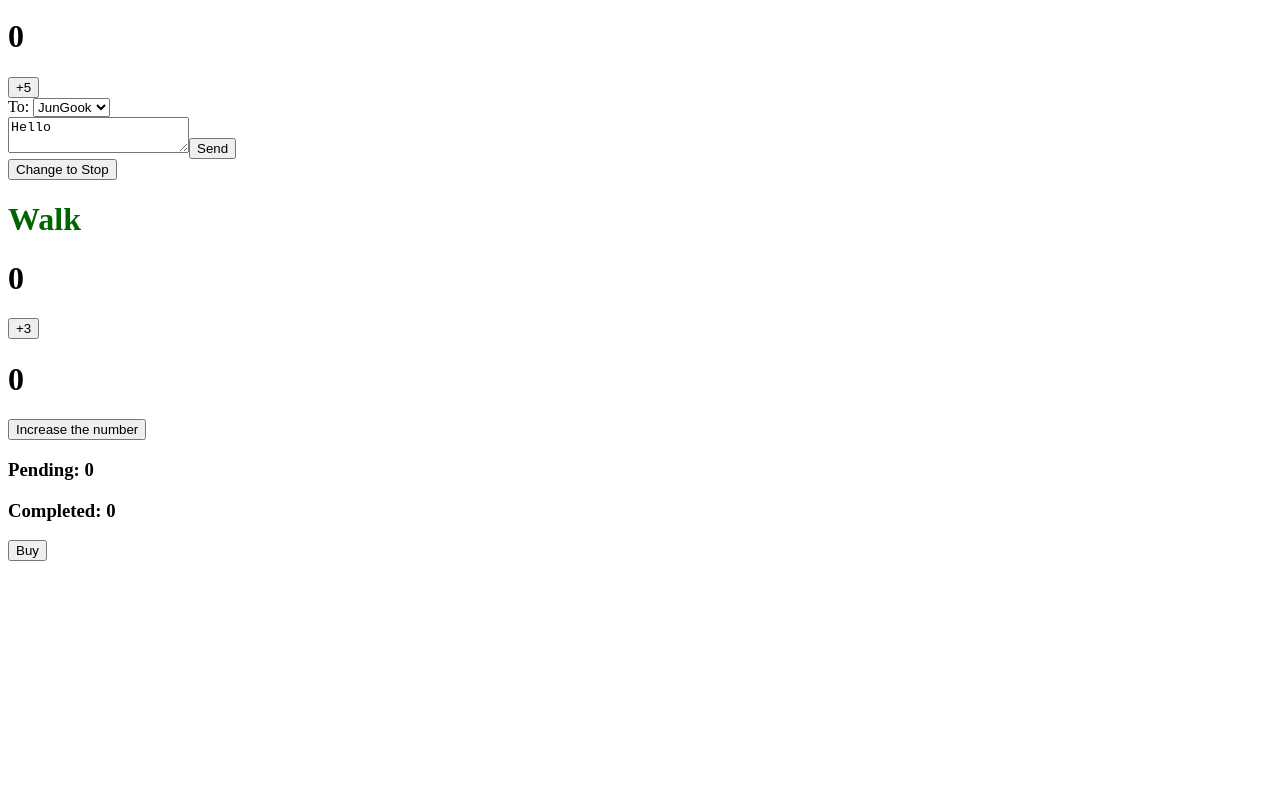
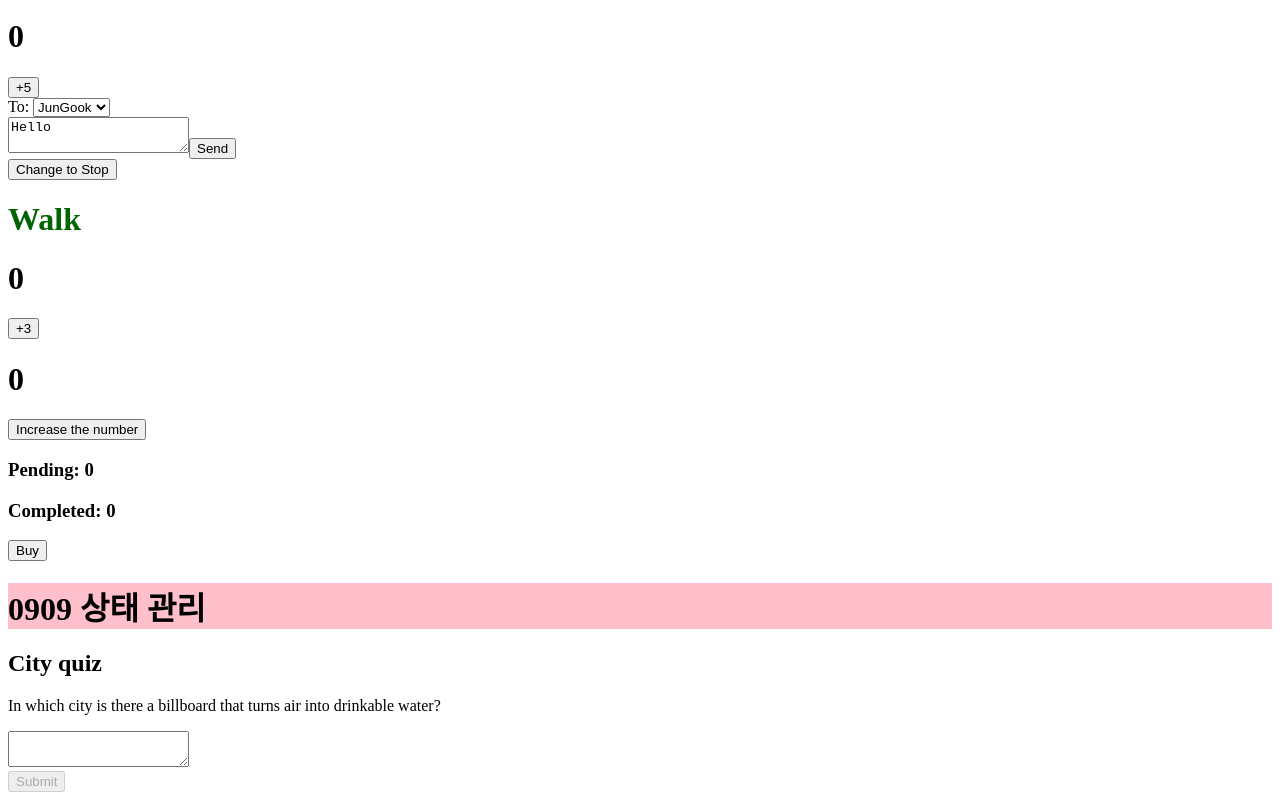
Before and after one commit to devgiants75/frontend-230527-react, a React (Create React App) app in the folder react0527/: page /manageState in a window 1280 px wide. Shown: the part 10782-11582 px from the top of the page. Before the commit the page ends 11351 px from the top, so only its background shows below. Built offline with nearby package versions, Linux system fonts and the light colour scheme.

Commit message:
20230909

```diff
--- /dev/null
+++ b/react0527/src/0909/ManageState.tsx
@@ -0,0 +1,11 @@
+import React from 'react'
+import ManageState01 from './a_Manage_State/ManageState01'
+
+export default function ManageState() {
+  return (
+    <>
+      <h1 style={{ backgroundColor: 'pink' }}>0909 상태 관리</h1>
+      <ManageState01 />
+    </>
+  )
+}
--- /dev/null
+++ b/react0527/src/0909/a_Manage_State/ManageState01.tsx
@@ -0,0 +1,120 @@
+import React, { useState } from 'react'
+
+//! 입력에 반응하는 상태
+
+//? 선언적 UI와 명령형 UI 비교
+
+// 명령형 프로그래밍: 브라우저에서 DOM만을 사용
+// >> ts, html문서만으로 작성 가능
+
+// 선언적 프로그래밍
+// : 브라우저에서 React를 사용하여 UI를 직접 조작하는 것이 아니라
+// : 표시하려는 내용을 선언하면 React가 UI를 업데이트하는 방식으로 파악
+
+// React에서 UI를 선언적으로 작성하는 방법
+
+//^ 1. 구성요소를 다양한 시각적 상태로 식별
+// EX) input에 데이터 입력
+
+// 빈 상태: 비활성화된 '제출' 버튼 존재
+// 입력 중: 활성화된 '제출' 버튼 존재
+// 제출 중: 완전히 비활성화 > 스피너가 표시
+
+// 성공: 양식 대신 '성공!' 메시지 표시
+// 오류: 입력 중 상태와 동일하지만 추가 오류 메시지를 표시
+
+//^ 2. 상태 변경을 트리거하는 것을 결정
+// 사람이 입력: 버튼 클릭, 필드 입력, 링크 탐색 등
+// 컴퓨터의 입력: 네트워크 응답 도착, 시간 초과 완료, 이미지 로딩 등
+
+// Empty >> Typing >> Submitting > Error
+//                               > Success
+
+//^ 3. useState를 사용하여 메모리 내 상태를 나타내기
+// 입력의 답변을 저장
+// 오류가 있는 경우를 저장
+// const [answer, setAnswer] = useState<string>('');
+// const [error, setError] = useState<string | null>(null); // 오류가 발생하는 경우 해당 메시지 저장
+
+// const [isEmpty, setIsEmpty] = useState<boolean>(true);
+// 제출중에 대한 상태
+// const [isSubmitting, setIsSubmitting] = useState<boolean>(false);
+// 오류일 경우 상태
+// 성공일 경우 상태
+
+//^ 4. 필수적이지 않은 상태 변수 제거
+// 필수적이지 않은 상태가 충돌되는지 여부
+// EX) isTyping과 isSubmitting이 동시에 참일 수 있는가?
+// 다른 상태 변수에서 이미 동일한 정보를 얻을 수 있는지 여부
+// 다른 상태 변수의 역(반대)에서 동일한 정보를 얻을 수 있는지 여부
+
+// const [answer, setAnswer] = useState<string>('');
+// const [error, setError] = useState<string | null>(null);
+// const [status, setStatus] = useState('typing'); // typing, submitting, success
+
+//^ 5. 이벤트 핸들러를 연결하여 상태 설정
+
+function submitForm(answer: string): Promise<void> {
+  return new Promise((resolve, reject) => {
+    setTimeout(() => {
+      const shouldError = answer.toLowerCase() !== 'lima';
+      if (shouldError) {
+        reject(new Error('Good guess but a wrong answer. Try again'));
+      } else {
+        resolve();
+      }
+    }, 1500);
+  })
+}
+
+export default function ManageState01() {
+
+  const [answer, setAnswer] = useState<string>('');
+  const [error, setError] = useState<Error | null>(null);
+  const [status, setStatus] = useState<'typing' | 'submitting' | 'success'>('typing');
+
+  if (status === 'success') {
+    return <h1>정답입니다!</h1>
+  }
+
+  async function handleSubmit(e: React.FormEvent): Promise<void> {
+    e.preventDefault();
+    setStatus('submitting');
+    try {
+      await submitForm(answer);
+      setStatus('success');
+
+    } catch (err) {
+      if (err instanceof Error) {
+        setError(err);
+      } else {
+        setError(new Error('An unexpected error occurred.'));
+      }
+      setStatus('typing');
+    }
+  }
+
+  function handleTextareaChange(event: React.ChangeEvent<HTMLTextAreaElement>): void {
+    setAnswer(event.target.value);
+  }
+
+  return (
+    <>
+      <h2>City quiz</h2>
+      <p>In which city is there a billboard that turns air into drinkable water?</p>
+      <form onSubmit={handleSubmit}>
+        <textarea value={answer} onChange={handleTextareaChange} disabled={status === 'submitting'} />
+        <br />
+        <button disabled={
+          answer.length === 0  ||
+          status === 'submitting'
+        }>
+          Submit
+        </button>
+        {error !== null &&
+          <p className='Error'>{error.message}</p>
+        }
+      </form>
+    </>
+  )
+}
--- a/react0527/src/App.tsx
+++ b/react0527/src/App.tsx
@@ -16,8 +16,7 @@ import StateUpdates from './0827/StateUpdates';
 import UpdatingObjects from './0827/UpdatingObjects';
 import UpdatingArrays from './0902/UpdatingArrays';
 import Router from './0902/Router';
-import Router01 from './0902/b_Router/Router01';
-import Router02 from './0902/b_Router/Router02';
+import ManageState from './0909/ManageState';
 
 // App함수가 화면에 렌더링되는 UI전체
 function App() {
@@ -40,6 +39,7 @@ function App() {
         <Route path='/updatingObjects' element={<UpdatingObjects />} />
         <Route path='/updatingArrays' element={<UpdatingArrays />} />
         <Route path='/router' element={<Router />}/>
+        <Route path='/manageState' element={<ManageState />} />
       </Routes>
     </>
   );
```
